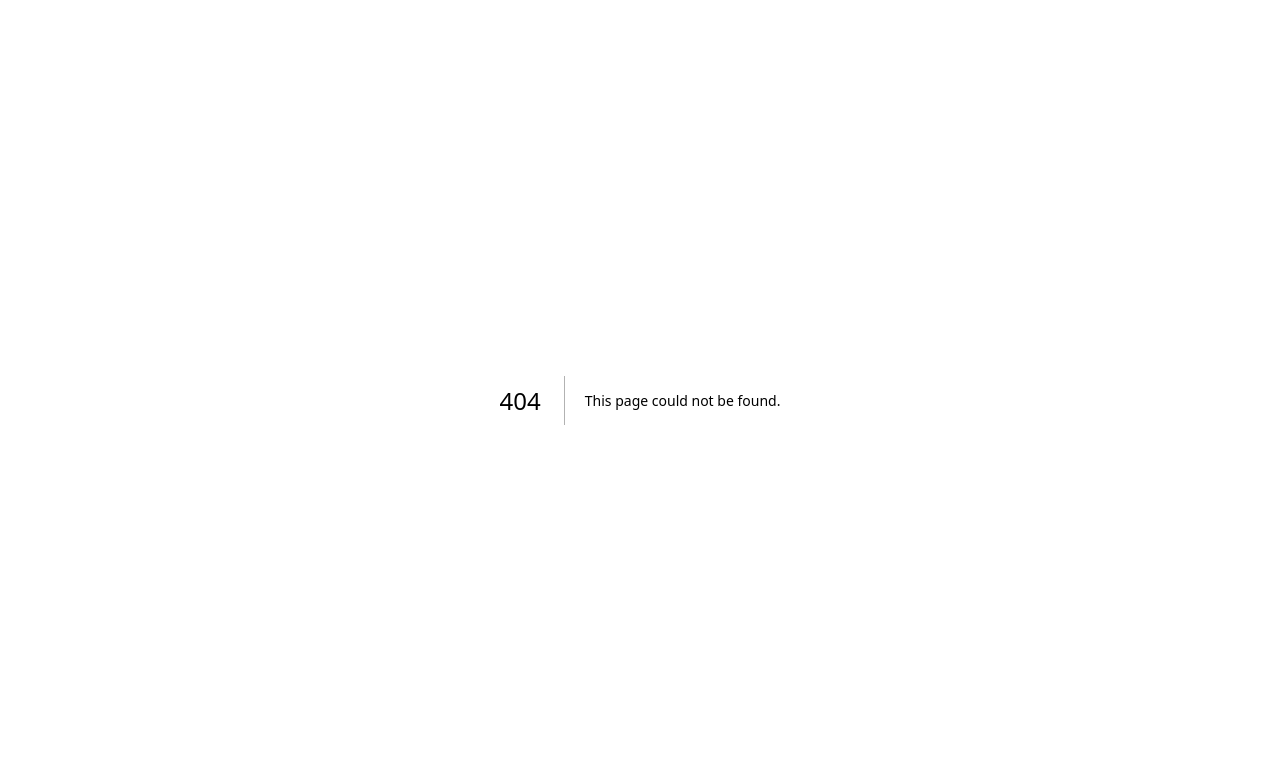
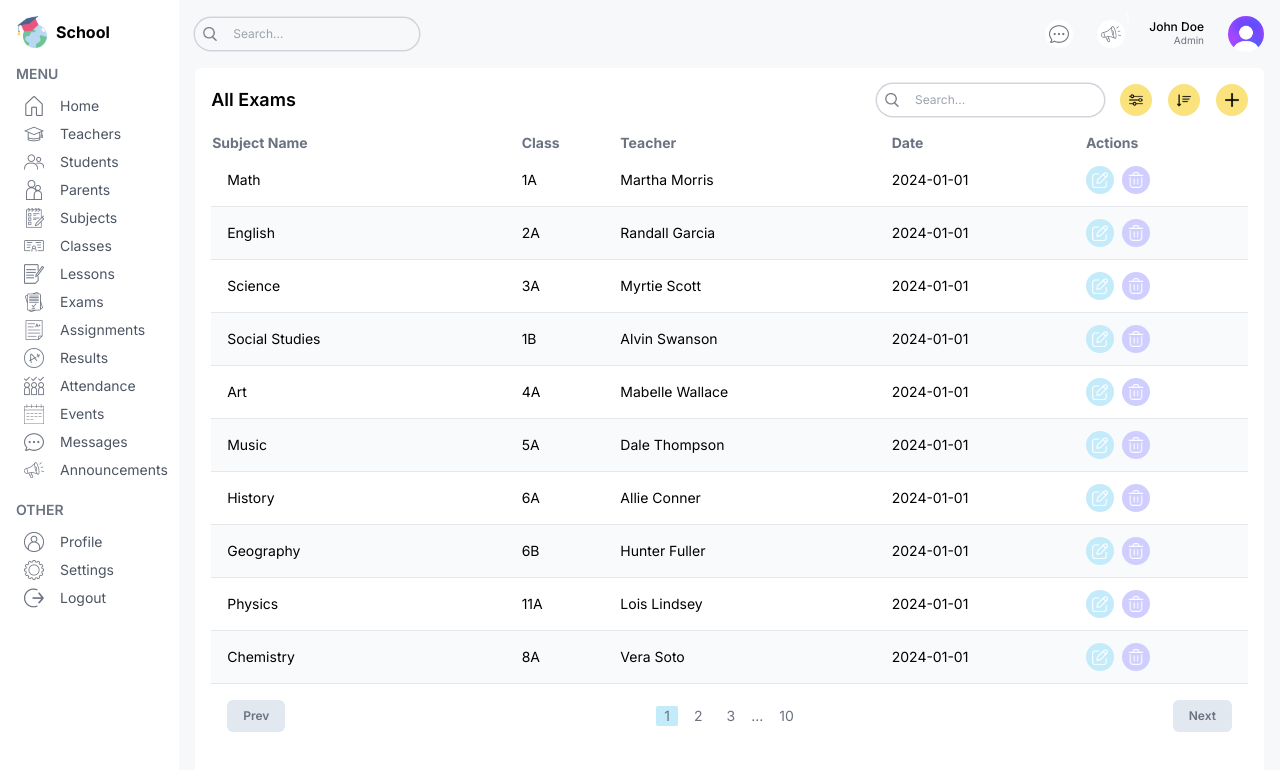
Before and after one commit to Nyakamba/school, a Next.js app: page /list/exams in a window 1280 px wide. Before the commit this address had no page. Shown: the top 770 px of the page. Built offline with nearby package versions, Linux system fonts and the light colour scheme.

Commit message:
Build the exams list page

```diff
--- /dev/null
+++ b/src/app/(dashboard)/list/exams/page.tsx
@@ -0,0 +1,101 @@
+import Pagination from "@/components/Pagination";
+import Table from "@/components/Table";
+import TableSearch from "@/components/TableSearch";
+import { role, examsData } from "@/lib/data";
+import Image from "next/image";
+import Link from "next/link";
+import React from "react";
+
+type Exam = {
+  id: number;
+  subject: string;
+  class: string;
+  teacher: string;
+  date: string;
+};
+
+const columns = [
+  {
+    header: "Subject Name",
+    accessor: "subject",
+  },
+  {
+    header: "Class",
+    accessor: "class",
+  },
+  {
+    header: "Teacher",
+    accessor: "teacher",
+    className: "hidden md:table-cell",
+  },
+  {
+    header: "Date",
+    accessor: "date",
+    className: "hidden md:table-cell",
+  },
+
+  {
+    header: "Actions",
+    accessor: "actions",
+  },
+];
+const ExamListPage = () => {
+  const renderRow = (item: Exam) => (
+    <tr
+      key={item.id}
+      className="border-b border-gray-200 even:bg-slate-50 text-sm hover:bg-purpleLight"
+    >
+      <td className="flex items-center gap-4 p-4">{item.subject}</td>
+      <td className="">{item.class}</td>
+      <td className="hidden md:table-cell">{item.teacher}</td>
+      <td className="hidden md:table-cell">{item.date}</td>
+
+      <td>
+        <div className="flex items-center gap-2">
+          <Link href={`/list/exams/${item.id}`}>
+            <button className="w-7 h-7 flex items-center justify-center rounded-full bg-sky">
+              <Image src="/edit.png" alt="edit" width={16} height={16} />
+            </button>
+          </Link>
+          {role === "admin" && (
+            <button className="w-7 h-7 flex items-center justify-center rounded-full bg-purple">
+              <Image src="/delete.png" alt="edit" width={16} height={16} />
+            </button>
+          )}
+        </div>
+      </td>
+    </tr>
+  );
+  return (
+    <div className="bg-white p-4 rounded-md flex-1 m-4 mt-0 ">
+      {/* Top */}
+      <div className=" flex items-center justify-between">
+        <h1 className="hidden md:block text-lg font-semibold">All Exams</h1>
+        <div className="flex flex-col md:flex-row items-center gap-4 w-full md:w-auto">
+          <TableSearch />
+          <div className="flex items-center gap-4  self-end">
+            <button className="w-8 h-8 flex items-center justify-center rounded-full bg-yellow">
+              <Image src="/filter.png" alt="add" width={14} height={14} />
+            </button>
+            <button className="w-8 h-8 flex items-center justify-center rounded-full bg-yellow">
+              <Image src="/sort.png" alt="add" width={14} height={14} />
+            </button>
+            {role === "admin" && (
+              <button className="w-8 h-8 flex items-center justify-center rounded-full bg-yellow">
+                <Image src="/plus.png" alt="add" width={14} height={14} />
+              </button>
+            )}
+          </div>
+        </div>
+      </div>
+
+      {/* List */}
+      <Table columns={columns} renderRow={renderRow} data={examsData} />
+      {/* Pagination */}
+
+      <Pagination />
+    </div>
+  );
+};
+
+export default ExamListPage;
```
